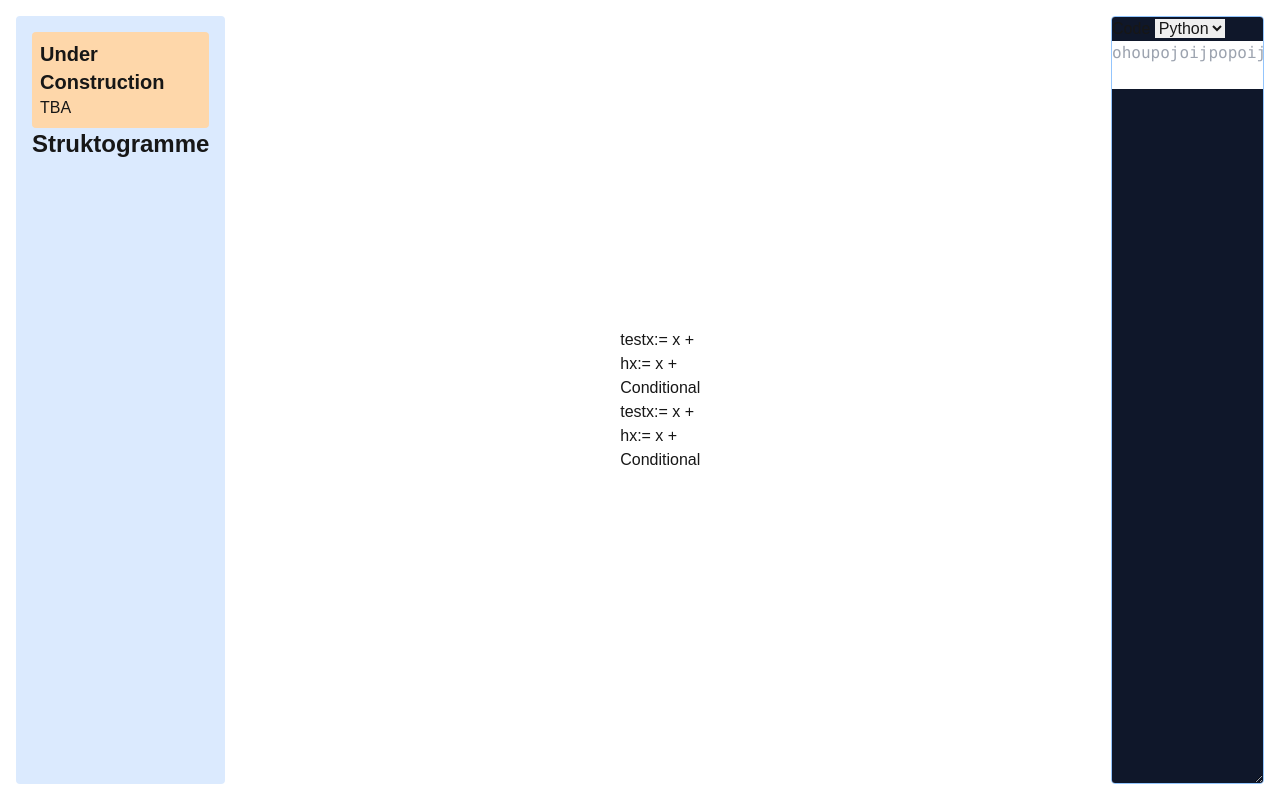
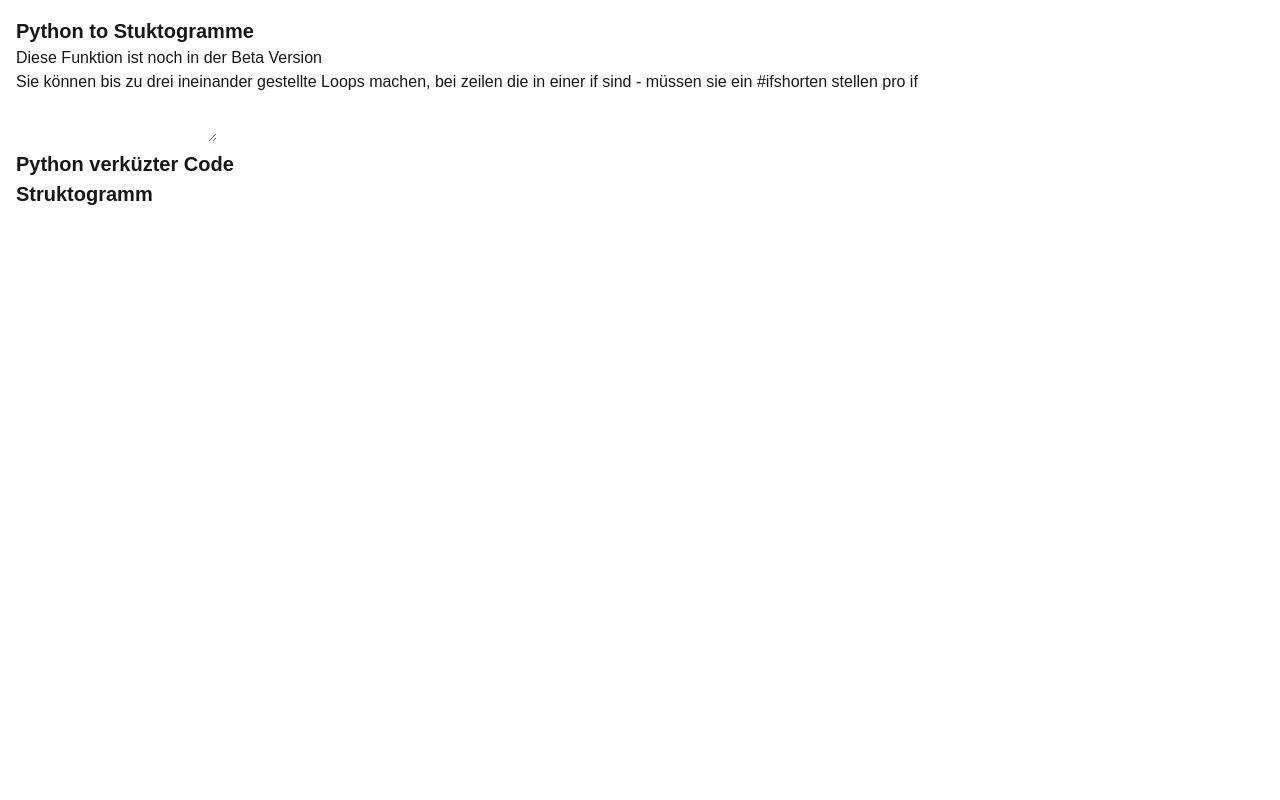
Before and after one commit to Raza-Ramadhani/learn, a Next.js app: page /m/struktogramme in a window 1280 px wide. Built offline with nearby package versions, Linux system fonts and the light colour scheme.

Commit message:
added struktogramme

```diff
--- a/app/(subjects)/m/struktogramme/page.tsx
+++ b/app/(subjects)/m/struktogramme/page.tsx
@@ -1,84 +1,152 @@
+'use client'
+import { useEffect, useState } from "react"
+import Image from "next/image"
 
+export default function PythonToStuktogramme() {
+    const [pythonCode, setPythonCode] = useState("")
+    const [lines, setLines] = useState([])
+    useEffect(() => {
+        setLines(pythonCode.split('\n'))
+    }, [pythonCode])
+    return(
+        <div>
+            <h1>Python to Stuktogramme</h1>
+            <p>Diese Funktion ist noch in der Beta Version</p>
+            <p>Sie können bis zu drei ineinander gestellte Loops machen, bei zeilen die in einer if sind - müssen sie ein #ifshorten stellen pro if</p>
 
-export default function Page() {
-    const sequence:Array<JSX.Element> = [
-        ProcessBlock('test'),
-        InputBlock(),
-        ProcessBlock('h'),
-        Conditional(),
-      ];    return(
-        <div className="flex flex-row h-svh w-full absolute inset-0 p-4">
-            <div className="max-w-80 bg-blue-100 h-full rounded p-4 w-[20%]">
-                <div className="p-2 bg-orange-200 rounded w-full">
-                    <h1 className="text-xl font-bold">Under Construction</h1>
-                    <p>TBA</p>
-                </div>
-                <h1 className="text-2xl font-bold">Struktogramme</h1>
+                <textarea onChange={(e) => setPythonCode(e.target.value)} value={pythonCode} name="pythonCode" id="pythonCode"/>
+            <h1>Python verküzter Code</h1>
+            <pre>{pythonCode}</pre>
+            <h1>Struktogramm</h1>
+            <div className="flex flex-col max-w-[500px] p-2">
 
-            </div>
-            <div className="p-4 flex items-center w-full justify-center">
-                <div className="min-w-24">
+            {lines.map((line, index) => {
 
-                    {sequence.map((Block: JSX.Element) => Block)}
-                    {sequence.map((Block: JSX.Element) => {
                 return(
-                            <div key={Math.random()}>
-                                {Block}
+                    <div key={index} className="">
+                        {LineBlock(line)}
                     </div>
                 )
             })}
-                </div>
-
-            </div>
-            <div className="rounded resize-x h-full min-w-36 bg-slate-900 overflow-auto border border-blue-300 direction-[rtl]">
-                <h2>Code <select><option>Python</option></select></h2>
-                <code>
-                <textarea placeholder="ohoupojoijpopoijojo" className="fire-base"/>
-                </code>
             </div>
         </div>
     )
 }
 
-function OuterBlock({children,
-}: Readonly<{
-  children: React.ReactNode;
-}>){
+function Block({text, className, ifBlock}:{text:string, className:string, ifBlock?:boolean}) {
+    //console.log(className)
     return(
-        <div className="" draggable>
-            {children}
-        </div>
+        <div className={`${className} border-x border-y p-2 border-black relative`}>{text.replaceAll('#ifshorten','')} {ifBlock?
+        <Image
+            alt="Mountains"
+            src={'/ifBackground.svg'}
+            width={50}
+            height={50}
+            className="w-full h-full absolute top-0 left-0 object-fill"/> : ''}</div>
     )
 }
 
-function ProcessBlock(variable:string) {
+function LineBlock(line:string) {
+    let defineVariable = /[A-Za-z0-9]+\s+=\s+[A-Za-z0-9]+/i;
+    //console.log(JSON.stringify(line))
+    //let input = /[A-Za-z0-9]+\s+=\s+[A-Za-z0-9]+input\($\)\)/i;
+    //let print = /[A-Za-z0-9]+\s+print\([A-Za-z0-9]+\)/i;
+    //let leftSpace = getMarginLeft(line)
+    let style = ` ${getMarginLeft(line)} ${isIfBefore(line)} `
+
+    if (line == "") {
+        return
+    }
+    if (line.indexOf('print') >= 0) {
+        const variale = line.replace('print','')
         return(
-        <OuterBlock>
-            <span>
-                {variable}
-                x:= x +
-            </span>
-        </OuterBlock>
+            <Block className={style} text={`Ausgabe: ${variale}`}/>
         )
     }
 
-function InputBlock() {
+    if (line.indexOf('input') >= 0) {
+        const variable = line.split("=")
         return(
-        <OuterBlock>
-            <span>
-
-            </span>
-        </OuterBlock>
+            <Block className={style} text={`Eingabe: ${variable[0]}`}/>
         )
     }
-
-
-function Conditional() {
+    if (defineVariable.test(line)) {
+        const variable = line.split("=")
         return(
-        <OuterBlock>
-            <span>
-Conditional
-            </span>
-        </OuterBlock>
+            <Block className={style} text={`${variable[0]} := ${variable[1]}`}/>
         )
     }
+    if (line.indexOf('if') >= 0 && !(line.indexOf('#ifshorten') >= 0)) {
+        const variale = line.replace('if','')
+        return(
+            <Block className={`${style} text-center`} text={`${variale}`} ifBlock/>
+        )
+    }
+    return(
+        <Block className={style} text={line}/>
+
+    )
+}
+function countLeadingSpaces(str:string) {
+  let count = 0;
+  for (let i = 0; i < str.length; i++) {
+    if (str[i] === ' ') {
+      count++;
+    } else {
+      break; // Stop counting after the first non-space character
+    }
+  }
+  return count;
+}
+function getMarginLeft(str:string) {
+    const tab = "\t";
+    let line = str
+    if (isIfBefore(line) == "w-1/2") {
+       line = line.replace("    ","")
+    }
+    if (isIfBefore(line) == "w-1/4") {
+        line = line.replace("        ","")
+     }
+     if (isIfBefore(line) == "w-1/8") {
+        line = line.replace("            ","")
+     }
+    //let leftSpace = 'ml-[30px]'
+    //let tabSize = 4
+    if (line.startsWith(tab) || line.startsWith("                    ")) {
+        //const spaces = countLeadingSpaces(line)
+        return `  ml-[150px]`
+    }
+    if (line.startsWith(tab) || line.startsWith("                ")) {
+        //const spaces = countLeadingSpaces(line)
+        return `  ml-[120px]`
+    }
+    if (line.startsWith(tab) || line.startsWith("            ")) {
+        //const spaces = countLeadingSpaces(line)
+        return `  ml-[90px]`
+    }
+    if (line.startsWith(tab) || line.startsWith("        ")) {
+        //const spaces = countLeadingSpaces(line)
+        return ` ml-[60px]`
+    }
+    if (line.startsWith(tab) || line.startsWith("    ")) {
+        //const spaces = countLeadingSpaces(line)
+        return `  ml-[30px]`
+    }
+    return ""
+}
+function isIfBefore(str:string) {
+    const array = str.split(" ")
+    //console.log(array)
+    let counter = 0
+    for (const word of array) {
+        console.log(word)
+        if (word == '#ifshorten') {
+            counter = counter + 1
+        }
+    }
+    if (counter == 3) return "w-1/8"
+    if (counter == 2) return "w-1/4"
+    if (counter == 1) return "w-1/2"
+
+    return ""
+}
```
Also changed, not shown: public/ifBackground.svg (added), 1 other file (tests, documents, lock files or other folders). Lines whose indentation alone changed are shown as unchanged.
